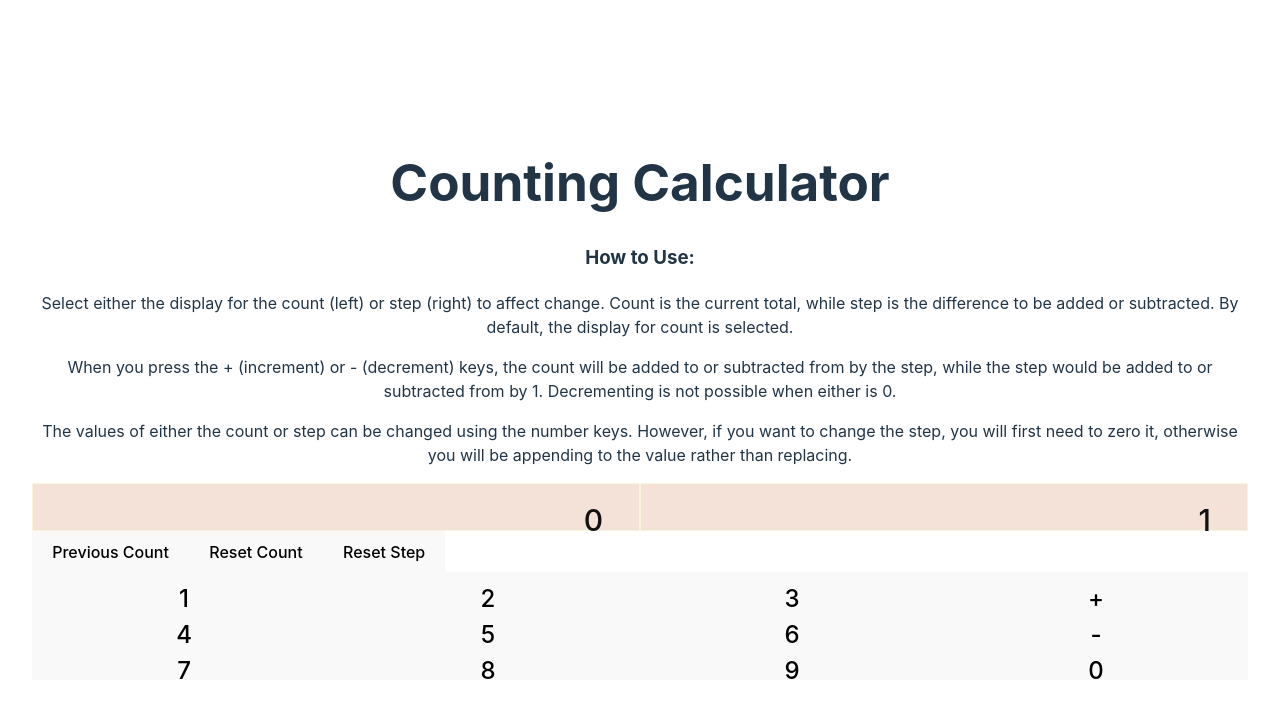
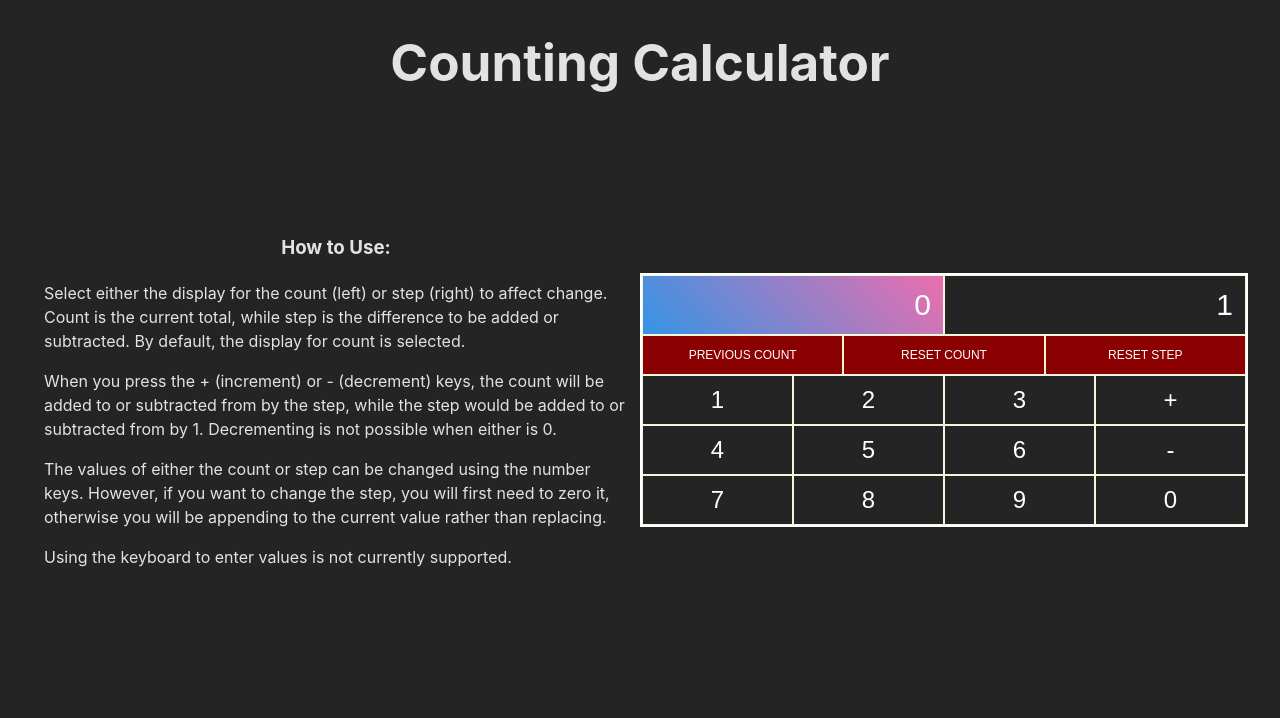
Before and after one commit to SmKou/counting-calculator-2, a React (Vite) app: page / in a window 1280 px wide. Shown: the top 718 px of the page. Built offline with nearby package versions, Linux system fonts and the light colour scheme.

Commit message:
Counting calculator styles (accesskeys not supported)

```diff
--- a/src/App.css
+++ b/src/App.css
@@ -4,3 +4,35 @@
   padding: 2rem;
   text-align: center;
 }
+
+header {
+    position: fixed;
+    top: 0;
+    left: 0;
+    width: 100%;
+}
+
+main {
+    display: grid;
+    grid-template-columns: 1fr 1fr;
+    align-items: center;
+}
+
+main p {
+    padding: 0 12px;
+    text-align: left;
+}
+
+@media (max-width: 875px) or (orientation: portrait) {
+    main {
+        grid-template-columns: 1fr;
+    }
+
+    aside {
+        margin-bottom: 20px;
+    }
+}
+
+nav {
+    border: 2px solid white;
+}
--- a/src/App.jsx
+++ b/src/App.jsx
@@ -11,7 +11,8 @@ function App() {
                 <h3>How to Use:</h3>
                 <p>Select either the display for the count (left) or step (right) to affect change. Count is the current total, while step is the difference to be added or subtracted. By default, the display for count is selected.</p>
                 <p>When you press the + (increment) or - (decrement) keys, the count will be added to or subtracted from by the step, while the step would be added to or subtracted from by 1. Decrementing is not possible when either is 0.</p>
-                <p>The values of either the count or step can be changed using the number keys. However, if you want to change the step, you will first need to zero it, otherwise you will be appending to the value rather than replacing.</p>
+                <p>The values of either the count or step can be changed using the number keys. However, if you want to change the step, you will first need to zero it, otherwise you will be appending to the current value rather than replacing.</p>
+                <p>Using the keyboard to enter values is not currently supported.</p>
             </aside>
             <CountingCalculator />
         </main>
--- a/src/components/ButtonElements.js
+++ b/src/components/ButtonElements.js
@@ -9,37 +9,59 @@ export const Row = styled.div`
 export const DisplayButton = styled.button`
     position: relative;
     width: 50%;
-    height: 48px;
     border: 1px solid beige;
     outline: 0;
-    padding-bottom: 6px;
-    color: #111;
-    background: #F4E2D8;
+    padding: 12px 0;
+    padding-right: 12px;
+    color: white;
+    background: transparent;
     font-size: 30px;
     text-align: right;
     cursor: pointer;
-    .active {
-        background: #ba537060, #f4e2d8;
+    &.active {
+        background: linear-gradient(45deg, #3494E6, #EC6EAD);
     }
 `
 
 export const ResetButton = styled.button`
-    :hover {}
+    width: 100%;
+    padding: 12px 0;
+    outline: 0;
+    border: 1px solid beige;
+    background: darkred;
+    color: white;
+    font-size: 12px;
+    text-align: center;
+    text-transform: uppercase;
+    cursor: pointer;
+    &:hover {
+        background: linear-gradient(45deg, #F3904F, #3B4371);
+    }
 `
 
 const Button = styled.button`
     width: 25%;
-    height: 36px;
-    border: 0;
+    padding: 12px 0;
+    border: 1px solid beige;
     outline: 0;
+    color: white;
+    background: transparent;
     font-size: 24px;
     line-height: 1;
     text-align: center;
     cursor: pointer
 `
 
-export const NumberButton = styled(Button)``
-export const OperatorButton = styled(Button)``
+export const NumberButton = styled(Button)`
+    &:hover {
+        background: linear-gradient(45deg, #4ca1af, #c4e0e5);
+    }
+`
+export const OperatorButton = styled(Button)`
+    &:hover {
+        background: linear-gradient(45deg, #f96, #ff5ed2);
+    }
+`
 
 export default {
     Row,
--- a/src/components/Counter/CountingCalculator.jsx
+++ b/src/components/Counter/CountingCalculator.jsx
@@ -30,15 +30,22 @@ function CountingCalculator() {
     const dispatch = useDispatch()
 
     const [focus, setFocus] = useState(display.Count)
+    const [countValue, setCountValue] = useState(0);
+    const updateCount = () => setCountValue(count)
+    const [stepValue, setStepValue] = useState(1);
+    const updateStep = () => setStepValue(step)
+
     const changeDisplay = (num) => {
         switch (focus) {
             case display.Count:
                 const addValue = [count, num].join('')
                 dispatch(setCount(Number(addValue) || 0))
+                updateCount()
                 break
             case display.Step:
                 const addStep = [step, num].join('')
                 dispatch(setStep(Number(addStep) || 0))
+                updateStep()
                 break
             default:
                 console.log('Change display: No focus selected')
@@ -50,9 +57,11 @@ function CountingCalculator() {
             case display.Count:
                 dispatch(stackPrevious(count))
                 dispatch(incrementValue())
+                updateCount()
                 break
             case display.Step:
                 dispatch(incrementStep())
+                updateStep()
                 break
             default:
                 console.log('Increment: No focus selected')
@@ -64,9 +73,11 @@ function CountingCalculator() {
             case display.Count:
                 dispatch(stackPrevious(count))
                 dispatch(decrementValue())
+                updateCount()
                 break
             case display.Step:
                 dispatch(decrementStep())
+                updateStep()
                 break
             default:
                 console.log('Decrement: No focus selected')
@@ -77,13 +88,24 @@ function CountingCalculator() {
         const num = prev.length ? prev[prev.length - 1] : 0
         dispatch(setCount(Number(num)))
         dispatch(unstackPrevious())
+        updateCount()
     }
 
     return <section>
         <nav>
             <Row>
-                <DisplayButton aria-label='Select count' onClick={() => setFocus(display.Count)}>{count}</DisplayButton>
-                <DisplayButton aria-label='Select step' onClick={() => setFocus(display.Step)}>{step}</DisplayButton>
+                <DisplayButton
+                    className={focus === display.Count ? 'active' : ''}
+                    aria-label={`Current count: ${countValue}. Select count.`}
+                    onClick={() => setFocus(display.Count)}>
+                    {count}
+                </DisplayButton>
+                <DisplayButton
+                    className={focus === display.Step ? 'active' : ''}
+                    aria-label={`Current step: ${stepValue}. Select step.`}
+                    onClick={() => setFocus(display.Step)}>
+                    {step}
+                </DisplayButton>
             </Row>
             <Row>
                 <ResetButton aria-label='Reset count to last value' onClick={remove}>Previous Count</ResetButton>
--- a/src/index.css
+++ b/src/index.css
@@ -35,34 +35,3 @@ h1 {
   font-size: 3.2em;
   line-height: 1.1;
 }
-
-button {
-  border: 1px solid transparent;
-  padding: 0.6em 1.2em;
-  font-size: 1em;
-  font-weight: 500;
-  font-family: inherit;
-  background-color: #1a1a1a;
-  cursor: pointer;
-  transition: border-color 0.25s;
-}
-button:hover {
-  border-color: #646cff;
-}
-button:focus,
-button:focus-visible {
-  outline: 4px auto -webkit-focus-ring-color;
-}
-
-@media (prefers-color-scheme: light) {
-  :root {
-    color: #213547;
-    background-color: #ffffff;
-  }
-  a:hover {
-    color: #747bff;
-  }
-  button {
-    background-color: #f9f9f9;
-  }
-}
```
